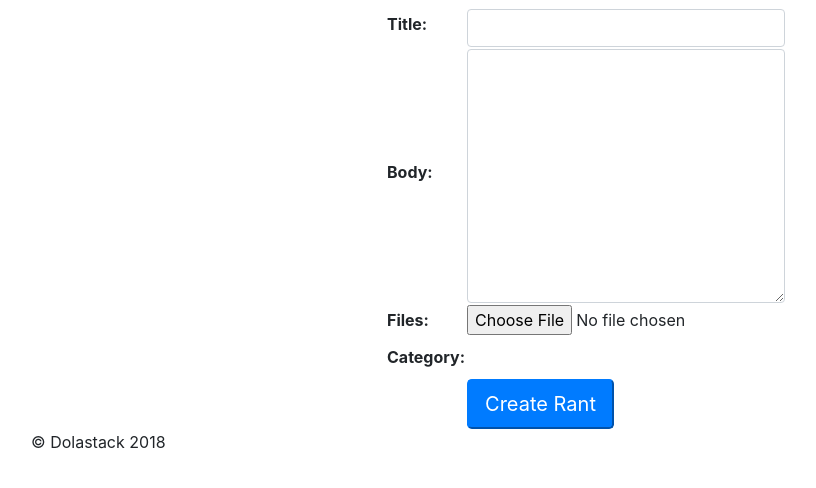
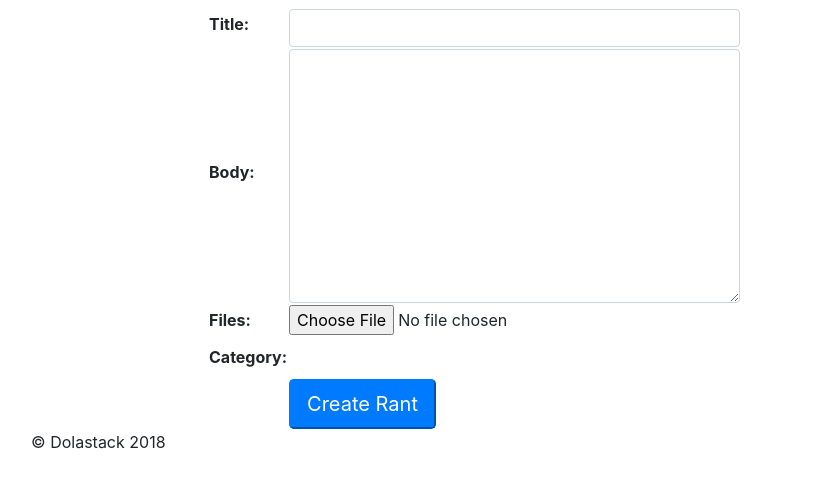
Before and after one commit to dolastack/naijarants, a Django app: page /rant/new in a window 1280 px wide. Shown: the part 56-544 px from the top of the page, without its empty margins (54-870 px from the left). Run offline with Django 3.2, Linux system fonts and the light colour scheme; parts of the project's set-up code (start-up, migrations or seed data) failed here and were passed over; some libraries are stand-ins or nearby versions.

Commit message:
margin 70

```diff
--- a/static/css/style.css
+++ b/static/css/style.css
@@ -24,5 +24,5 @@ a:active {
 
 #newrantcontent{
     margin: auto;
-    width: 400px;
+    width: 70%;
 }
```
